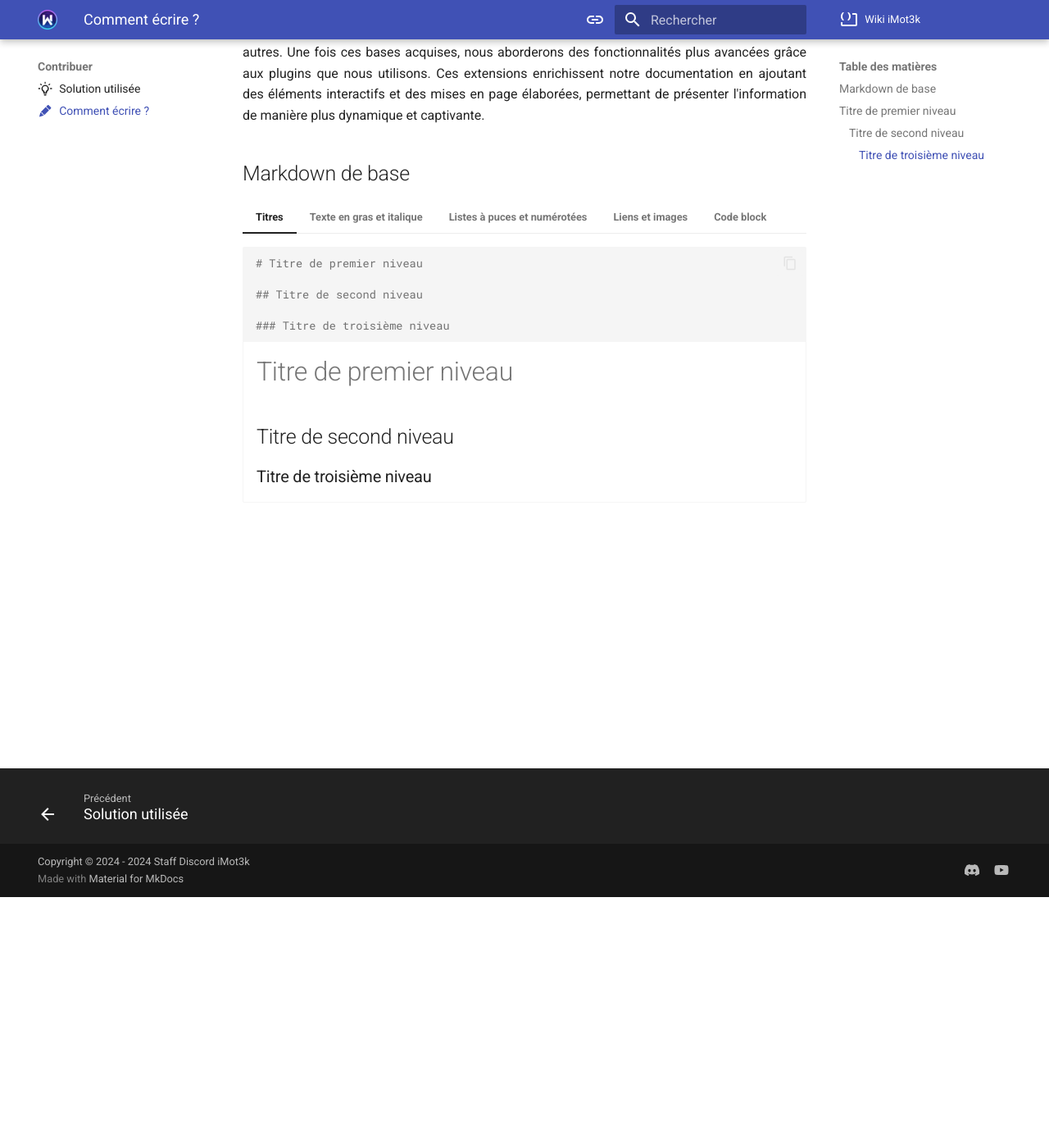
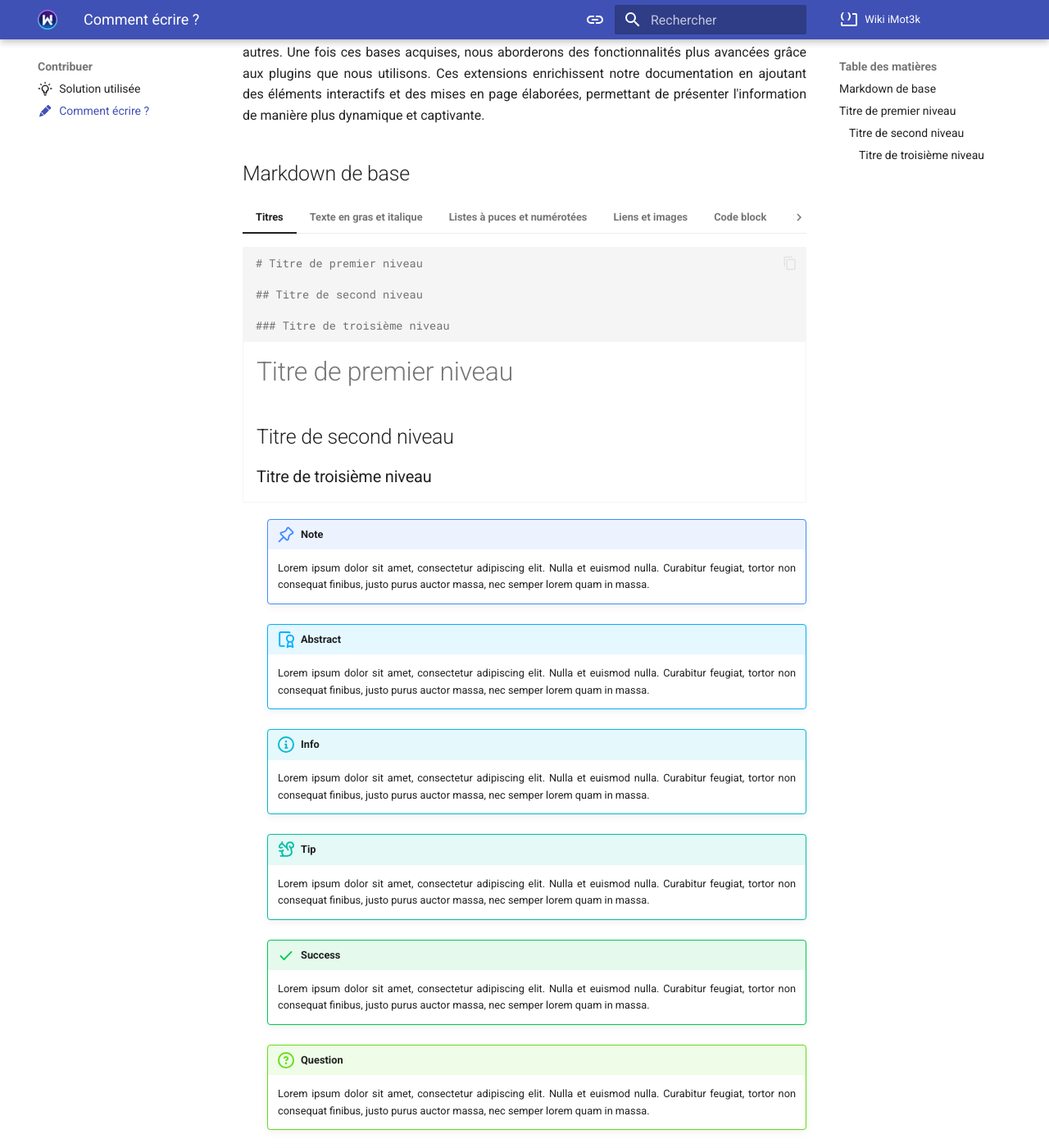
Before and after one commit to Discord-iMot3k/Wiki, an MkDocs documentation site: the page built from docs/Contribuer/comment_écrire.md, in a window 1280 px wide and 1400 px high, scrolled down 306 px. Shown: the whole window at 82% size. Built offline with MkDocs 1.6.1 and Material for MkDocs 9.7.7, drawn with Linux system fonts in a browser that asks for light colours; plug-ins that fetch from the network failed and are left out; comment, search, counter and statistics services are not loaded; some of the changed text lies outside the part shown.

````diff
--- a/docs/Contribuer/comment_écrire.md
+++ b/docs/Contribuer/comment_écrire.md
@@ -92,3 +96,112 @@ Pour commencer, nous allons revisiter les bases du Markdown. Cela comprend la sy
     echo "Hello world"
     ```
     </div>
+
+=== "Séparateur"
+    ```markdown
+    ---
+    ```
+    <div class="result" markdown>
+
+    ---
+
+    !!! tip "Tip"
+        Le séparateur sera au final qu'une barre mais peut-être utile pour séparé des sections dans la page pour faciliter la lecture.
+    </div>
+
+
+<!-- md:option type:note -->
+
+:   !!! note
+
+        Lorem ipsum dolor sit amet, consectetur adipiscing elit. Nulla et
+        euismod nulla. Curabitur feugiat, tortor non consequat finibus, justo
+        purus auctor massa, nec semper lorem quam in massa.
+
+<!-- md:option type:abstract -->
+
+:   !!! abstract
+
+        Lorem ipsum dolor sit amet, consectetur adipiscing elit. Nulla et
+        euismod nulla. Curabitur feugiat, tortor non consequat finibus, justo
+        purus auctor massa, nec semper lorem quam in massa.
+
+<!-- md:option type:info -->
+
+:   !!! info
+
+        Lorem ipsum dolor sit amet, consectetur adipiscing elit. Nulla et
+        euismod nulla. Curabitur feugiat, tortor non consequat finibus, justo
+        purus auctor massa, nec semper lorem quam in massa.
+
+<!-- md:option type:tip -->
+
+:   !!! tip
+
+        Lorem ipsum dolor sit amet, consectetur adipiscing elit. Nulla et
+        euismod nulla. Curabitur feugiat, tortor non consequat finibus, justo
+        purus auctor massa, nec semper lorem quam in massa.
+
+<!-- md:option type:success -->
+
+:   !!! success
+
+        Lorem ipsum dolor sit amet, consectetur adipiscing elit. Nulla et
+        euismod nulla. Curabitur feugiat, tortor non consequat finibus, justo
+        purus auctor massa, nec semper lorem quam in massa.
+
+<!-- md:option type:question -->
+
+:   !!! question
+
+        Lorem ipsum dolor sit amet, consectetur adipiscing elit. Nulla et
+        euismod nulla. Curabitur feugiat, tortor non consequat finibus, justo
+        purus auctor massa, nec semper lorem quam in massa.
+
+<!-- md:option type:warning -->
+
+:   !!! warning
+
+        Lorem ipsum dolor sit amet, consectetur adipiscing elit. Nulla et
+        euismod nulla. Curabitur feugiat, tortor non consequat finibus, justo
+        purus auctor massa, nec semper lorem quam in massa.
+
+<!-- md:option type:failure -->
+
+:   !!! failure
+
+        Lorem ipsum dolor sit amet, consectetur adipiscing elit. Nulla et
+        euismod nulla. Curabitur feugiat, tortor non consequat finibus, justo
+        purus auctor massa, nec semper lorem quam in massa.
+
+<!-- md:option type:danger -->
+
+:   !!! danger
+
+        Lorem ipsum dolor sit amet, consectetur adipiscing elit. Nulla et
+        euismod nulla. Curabitur feugiat, tortor non consequat finibus, justo
+        purus auctor massa, nec semper lorem quam in massa.
+
+<!-- md:option type:bug -->
+
+:   !!! bug
+
+        Lorem ipsum dolor sit amet, consectetur adipiscing elit. Nulla et
+        euismod nulla. Curabitur feugiat, tortor non consequat finibus, justo
+        purus auctor massa, nec semper lorem quam in massa.
+
+<!-- md:option type:example -->
+
+:   !!! example
+
+        Lorem ipsum dolor sit amet, consectetur adipiscing elit. Nulla et
+        euismod nulla. Curabitur feugiat, tortor non consequat finibus, justo
+        purus auctor massa, nec semper lorem quam in massa.
+
+<!-- md:option type:quote -->
+
+:   !!! quote
+
+        Lorem ipsum dolor sit amet, consectetur adipiscing elit. Nulla et
+        euismod nulla. Curabitur feugiat, tortor non consequat finibus, justo
+        purus auctor massa, nec semper lorem quam in massa.
--- a/mkdocs.yml
+++ b/mkdocs.yml
@@ -42,6 +42,19 @@ theme:
     edit: material/pencil
     view: material/eye
     repo: material/code-block-parentheses
+    admonition:
+      note: octicons/pin-16
+      abstract: octicons/file-badge-16
+      info: octicons/info-16
+      tip: octicons/squirrel-16
+      success: octicons/check-16
+      question: octicons/question-16
+      warning: octicons/alert-16
+      failure: octicons/x-circle-16
+      danger: octicons/zap-16
+      bug: octicons/bug-16
+      example: octicons/beaker-16
+      quote: octicons/quote-16
   palette:
     - media: "(prefers-color-scheme)"
       toggle:
````
Also changed, not shown: other parts of docs/Contribuer/comment_écrire.md (+8 -4 lines).
